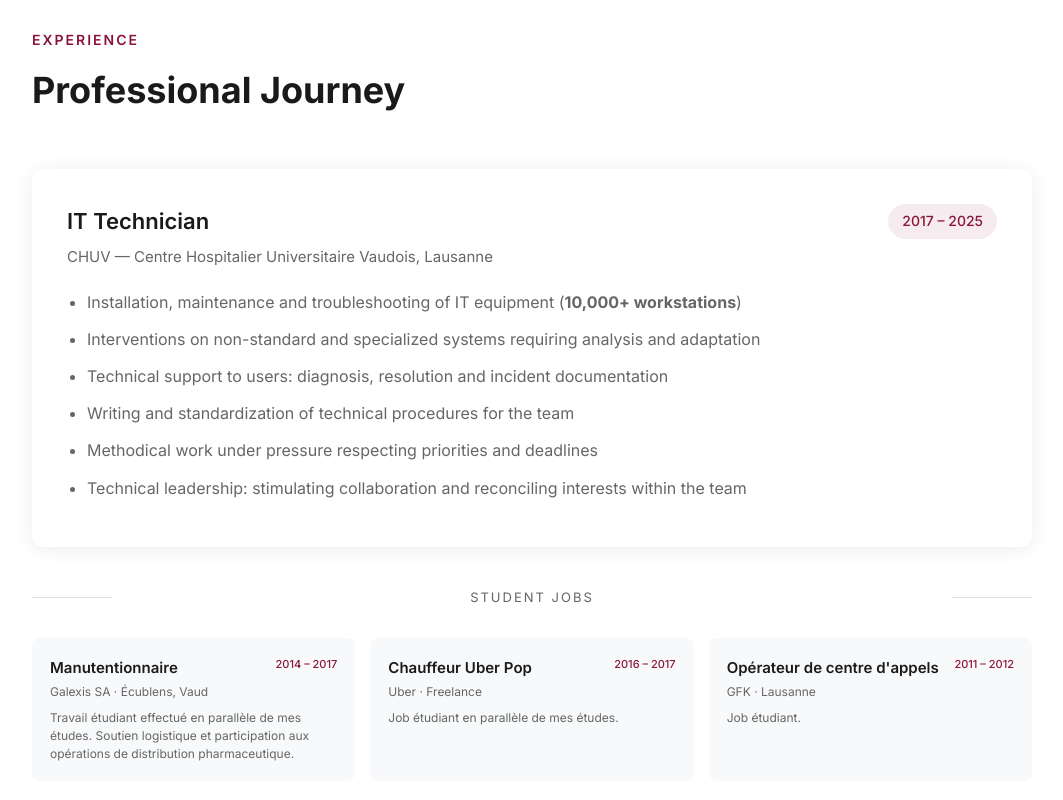
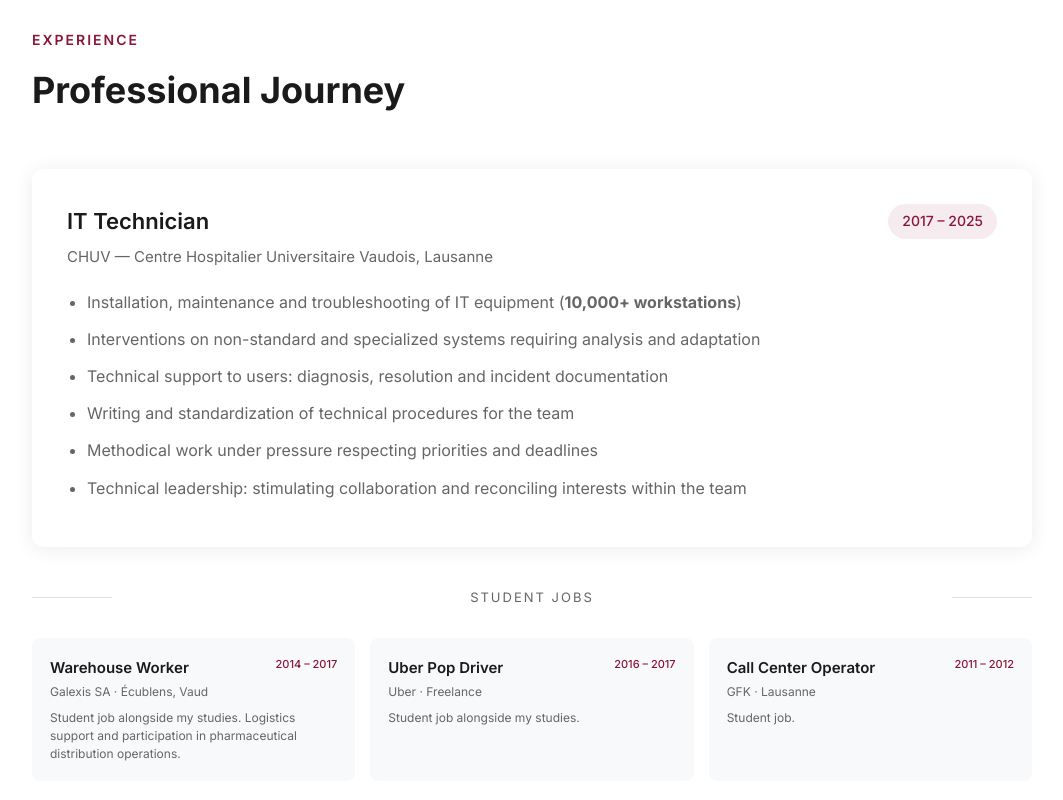
Before and after one commit to JorgePaulaPinheiro/CV, a React (Vite) app: page / in a window 1280 px wide. Shown: the part 2643-3443 px from the top of the page, without its empty margins (108-1171 px from the left). Built offline with nearby package versions, Linux system fonts and the light colour scheme.

Commit message:
Tout en anglais

```diff
--- a/src/App.jsx
+++ b/src/App.jsx
@@ -147,7 +147,7 @@ function App() {
                   <h3>EPFL — Swiss Federal Institute of Technology</h3>
                   <span className="timeline-date">2012 – 2015</span>
                 </div>
-                <p className="timeline-subtitle">Microtechnique · Propédeutique 4.41/6 · Échec définitif au Bachelor</p>
+                <p className="timeline-subtitle">Microtechnology · Propédeutique 4.41/6 · Bachelor not completed</p>
               </div>
             </div>
           </div>
@@ -185,34 +185,34 @@ function App() {
             <div className="student-job">
               <div className="student-job-header">
                 <div>
-                  <h4>Manutentionnaire</h4>
+                  <h4>Warehouse Worker</h4>
                   <p>Galexis SA · Écublens, Vaud</p>
                 </div>
                 <span className="student-job-date">2014 – 2017</span>
               </div>
-              <p>Travail étudiant effectué en parallèle de mes études. Soutien logistique et participation aux opérations de distribution pharmaceutique.</p>
+              <p>Student job alongside my studies. Logistics support and participation in pharmaceutical distribution operations.</p>
             </div>
 
             <div className="student-job">
               <div className="student-job-header">
                 <div>
-                  <h4>Chauffeur Uber Pop</h4>
+                  <h4>Uber Pop Driver</h4>
                   <p>Uber · Freelance</p>
                 </div>
                 <span className="student-job-date">2016 – 2017</span>
               </div>
-              <p>Job étudiant en parallèle de mes études.</p>
+              <p>Student job alongside my studies.</p>
             </div>
 
             <div className="student-job">
               <div className="student-job-header">
                 <div>
-                  <h4>Opérateur de centre d'appels</h4>
+                  <h4>Call Center Operator</h4>
                   <p>GFK · Lausanne</p>
                 </div>
                 <span className="student-job-date">2011 – 2012</span>
               </div>
-              <p>Job étudiant.</p>
+              <p>Student job.</p>
             </div>
           </div>
         </div>
```
